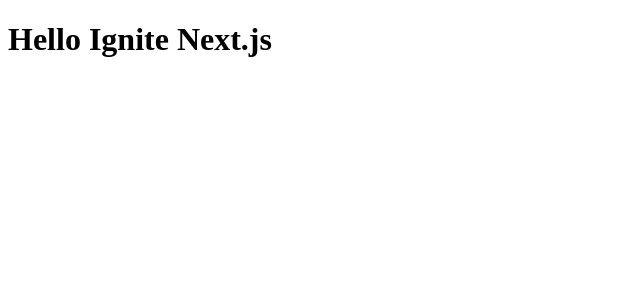
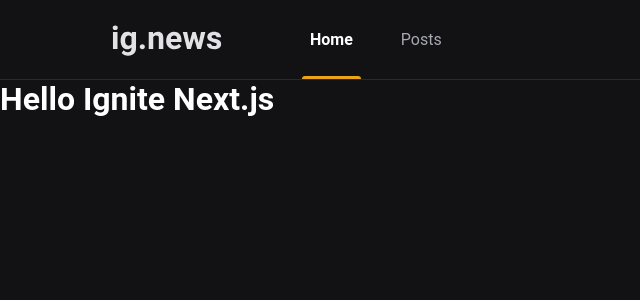
Before and after one commit to Newton-Duarte/ignite-ignews, a Next.js app: page / in a window 1280 px wide. Shown: the top 300 px of the page, without its empty margins (0-640 px from the left). Built offline with nearby package versions, Linux system fonts and the light colour scheme.

Commit message:
feat: add global styles and header component to app

```diff
--- a/src/pages/_app.tsx
+++ b/src/pages/_app.tsx
@@ -1,7 +1,16 @@
 import { AppProps } from 'next/app';
 
+import '../styles/global.scss';
+
+import { Header } from '../Components/Header';
+
 function MyApp({ Component, pageProps }: AppProps) {
-  return <Component {...pageProps} />
+  return (
+    <>
+      <Header />
+      <Component {...pageProps} />
+    </>
+  )
 }
 
 export default MyApp
```
